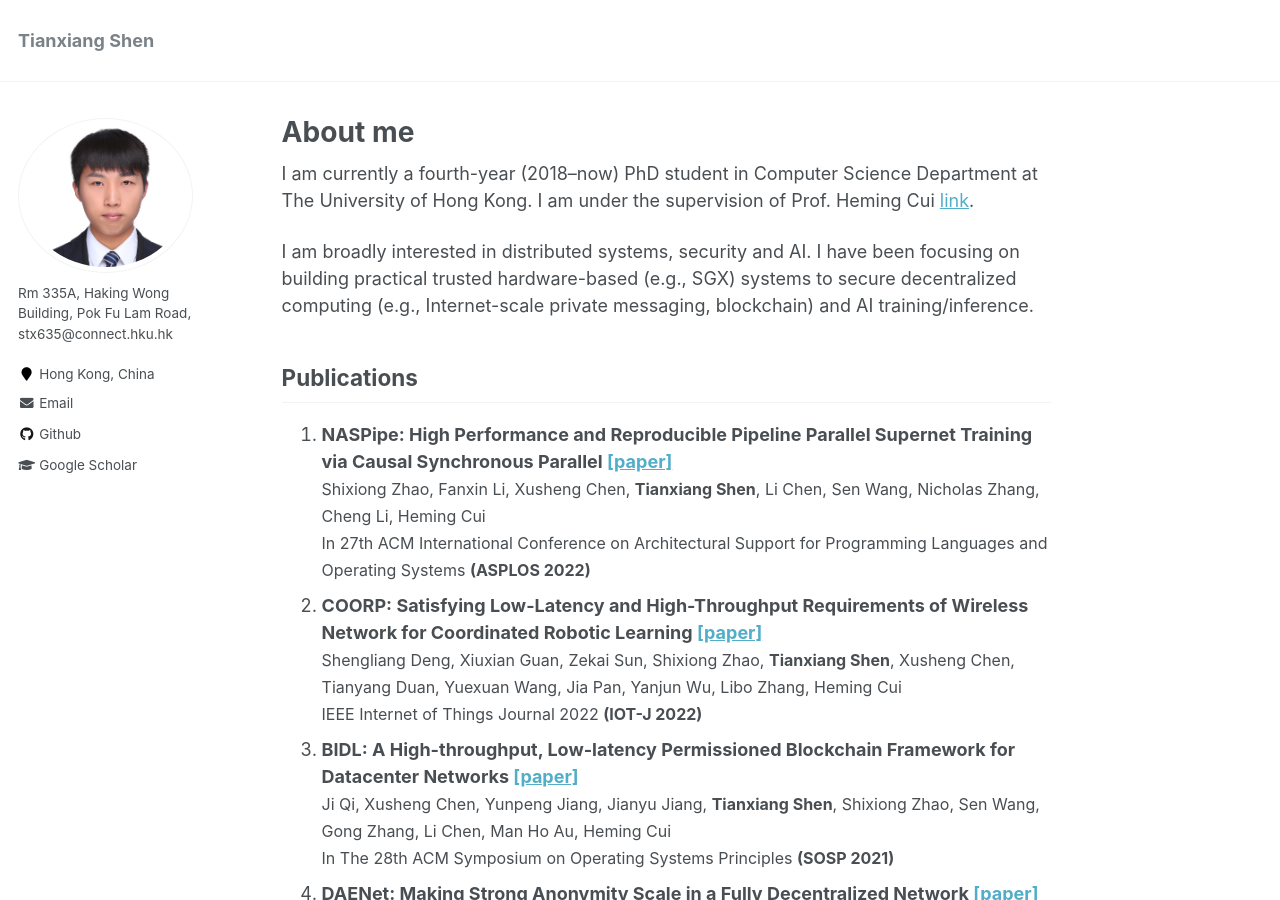
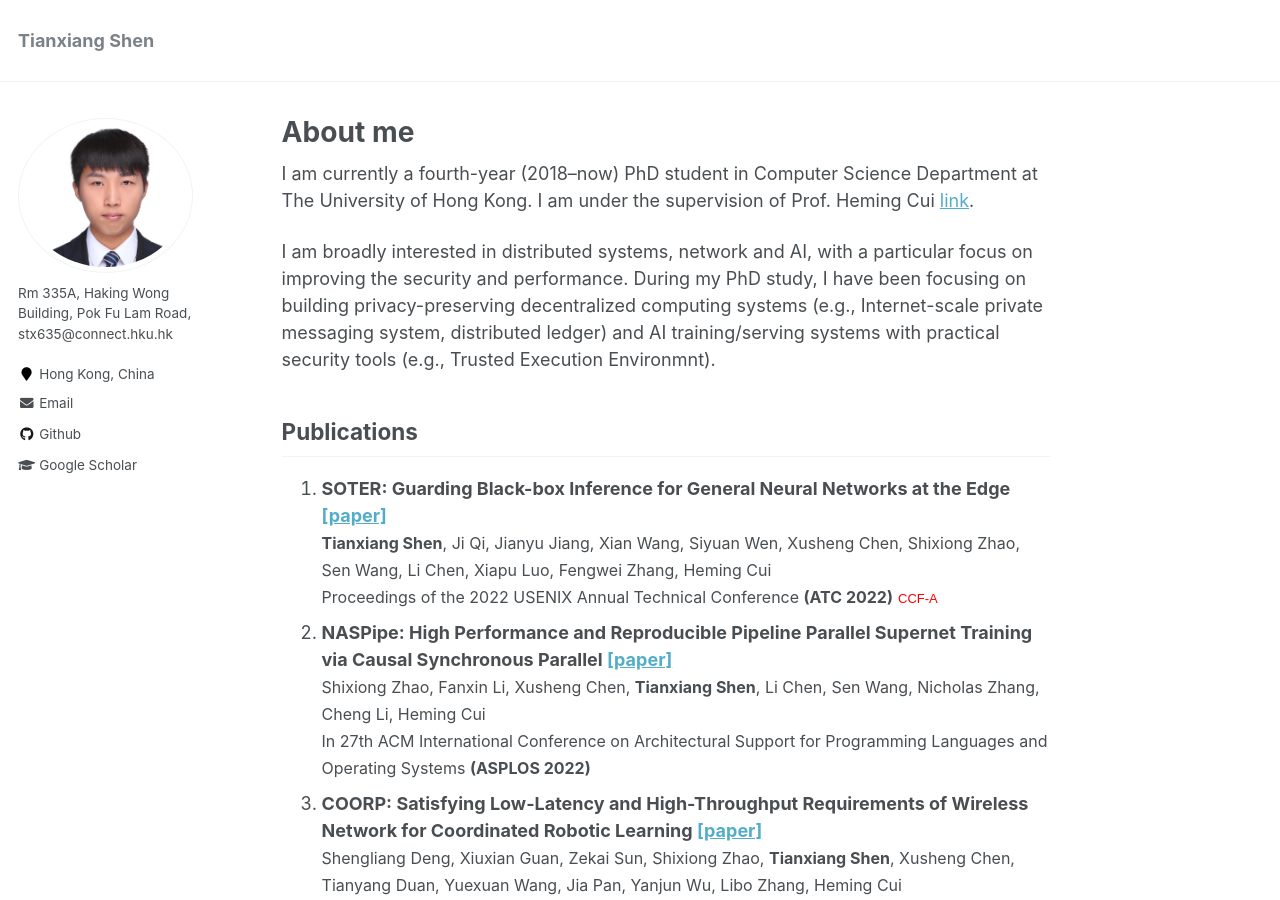
Before and after one commit to tianxiang999/tianxiang999.github.io, a Jekyll site: the page built from _pages/about.md, in a window 1280 px wide and 900 px high. Built offline with Jekyll 4.4.1, drawn with Linux system fonts in a browser that asks for light colours; comment, search, counter and statistics services are not loaded.

Commit message:
Update about.md

```diff
--- a/_pages/about.md
+++ b/_pages/about.md
@@ -11,46 +11,56 @@ I am currently a fourth-year (2018--now) PhD student in Computer Science
 Department at The University of Hong Kong. I am under the supervision of Prof.
 Heming Cui [link](https://i.cs.hku.hk/~heming/).
 
-I am broadly interested in distributed systems, security and AI. I have been focusing on building practical trusted hardware-based
-(e.g., SGX) systems to secure decentralized computing (e.g., Internet-scale
-private messaging, blockchain) and AI training/inference.
+I am broadly interested in distributed systems, network and AI, with a
+particular focus on improving the security and performance. During my PhD study,
+I have been focusing on building privacy-preserving decentralized
+computing systems (e.g., Internet-scale
+private messaging system, distributed ledger) and AI training/serving systems
+with practical security tools (e.g., Trusted Execution Environmnt).
 
 Publications
 -----
-1. <strong>NASPipe: High Performance and Reproducible Pipeline Parallel Supernet
+1. <strong>SOTER: Guarding Black-box Inference for General Neural Networks at the Edge [[paper]](tbd) </strong>
+  <br>
+   <font size="3"><strong>Tianxiang Shen</strong>, Ji Qi, Jianyu Jiang, Xian
+   Wang, Siyuan Wen, Xusheng Chen, Shixiong Zhao, Sen Wang, Li Chen, Xiapu Luo,
+   Fengwei Zhang, Heming Cui<br>Proceedings of the 2022 USENIX Annual Technical Conference <strong>(ATC
+   2022)</strong></font><font size="2" face="arial" color="red">CCF-A</font>
+
+2. <strong>NASPipe: High Performance and Reproducible Pipeline Parallel Supernet
    Training via Causal Synchronous Parallel [[paper]](https://i.cs.hku.hk/~heming/papers/asplos22-naspipe.pdf) </strong>
   <br>
    <font size="3">Shixiong Zhao, Fanxin Li, Xusheng Chen, <strong>Tianxiang
    Shen</strong>, Li Chen, Sen Wang, Nicholas Zhang, Cheng Li, Heming
    Cui<br>In 27th ACM International Conference on Architectural Support for Programming Languages and Operating Systems <strong>(ASPLOS 2022)</strong></font>
 
-2. <strong>COORP: Satisfying Low-Latency and High-Throughput Requirements of Wireless Network for Coordinated Robotic Learning [[paper]](https://i.cs.hku.hk/~heming/papers/iotj22-coorp.pdf)</strong>
+3. <strong>COORP: Satisfying Low-Latency and High-Throughput Requirements of Wireless Network for Coordinated Robotic Learning [[paper]](https://i.cs.hku.hk/~heming/papers/iotj22-coorp.pdf)</strong>
   <br>
    <font size="3">Shengliang Deng, Xiuxian Guan, Zekai Sun, Shixiong Zhao, <strong>Tianxiang
    Shen</strong>, Xusheng Chen, Tianyang Duan, Yuexuan Wang, Jia Pan, Yanjun Wu,
    Libo Zhang, Heming Cui<br>IEEE Internet of Things Journal 2022 <strong>(IOT-J
    2022)</strong></font>
 
-3. <strong>BIDL: A High-throughput, Low-latency Permissioned Blockchain
+4. <strong>BIDL: A High-throughput, Low-latency Permissioned Blockchain
   Framework for Datacenter Networks [[paper]](https://i.cs.hku.hk/~heming/papers/sosp21-bidl.pdf)</strong>
   <br>
    <font size="3">Ji Qi, Xusheng Chen, Yunpeng Jiang, Jianyu Jiang,
    <strong>Tianxiang Shen</strong>, Shixiong Zhao, Sen Wang, Gong Zhang, Li
    Chen, Man Ho Au, Heming Cui<br>In The 28th ACM Symposium on Operating Systems Principles <strong>(SOSP 2021)</strong></font>
 
-4. <strong>DAENet: Making Strong Anonymity Scale in a Fully Decentralized Network [[paper]](https://ieeexplore.ieee.org/document/9328493)</strong>
+5. <strong>DAENet: Making Strong Anonymity Scale in a Fully Decentralized Network [[paper]](https://ieeexplore.ieee.org/document/9328493)</strong>
   <br>
    <font size="3"><strong>Tianxiang Shen</strong>, Jianyu Jiang, Yunpeng Jiang,
    Xusheng Chen, Ji Qi, Shixiong Zhao, Fengwei Zhang, Xiapu Luo, Heming
    Cui<br>IEEE Transactions on Dependable and Secure Computing 2021 <strong>(TDSC 2021)</strong></font>
 
-5. <strong>Uranus: Simple, efficient sgx programming and its applications [[paper]](https://i.cs.hku.hk/~heming/papers/asiaccs20-uranus.pdf)</strong>
+6. <strong>Uranus: Simple, efficient sgx programming and its applications [[paper]](https://i.cs.hku.hk/~heming/papers/asiaccs20-uranus.pdf)</strong>
   <br>
    <font size="3">Jianyu Jiang, Xusheng Chen, TszOn Li, Cheng Wang,
    <strong>Tianxiang Shen</strong>, Shixiong Zhao, Heming Cui, Cho-Li Wang,
    Fengwei Zhang<br>In The 15th ACM ASIA Conference on Computer and Communications
    Security <strong>(ASIA CCS 2020)</strong> </font>
 
-6. <strong>UPA: An Automated, Accurate and Efficient Differentially Private Big-data Mining System [[paper]](https://i.cs.hku.hk/~heming/papers/dsn20-upa.pdf)</strong>
+7. <strong>UPA: An Automated, Accurate and Efficient Differentially Private Big-data Mining System [[paper]](https://i.cs.hku.hk/~heming/papers/dsn20-upa.pdf)</strong>
   <br>
    <font size="3">Tsz On Li, Jianyu Jiang, Ji Qi, Chi Chiu So, Jiacheng Ma, Xusheng Chen, <strong>Tianxiang Shen</strong>, Heming Cui, Yuexuan Wang, Peng Wang<br>In The Proceedings of the 50th IEEE/IFIP International Conference on Dependable Systems and Networks <strong>(DSN 2020)</strong> </font>
```
